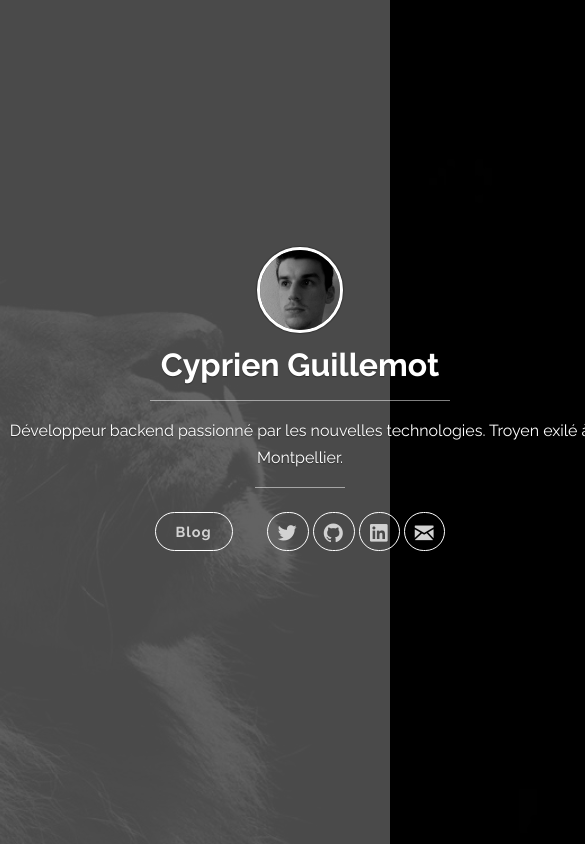
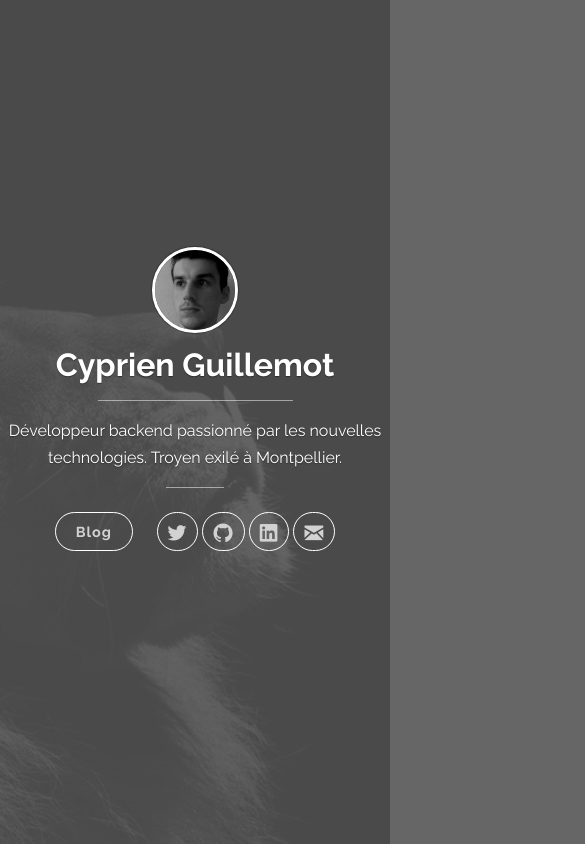
Before and after one commit to cyprieng/Personal-Landing-Page, a plain HTML site: page index.html in a window 390 px wide. Shown: the whole page, 585 px wide, since content can reach past the window. Drawn offline with Linux system fonts and the light colour scheme.

Commit message:
DES: Improve zoom on mobile device

```diff
--- a/index.html
+++ b/index.html
@@ -5,6 +5,7 @@
   <title>Cyprien Guillemot</title>
   <link rel="stylesheet" href="style.css">
   <link rel="stylesheet" href="./foundation-icons/foundation-icons.css">
+  <meta name="viewport" content="width=device-width, initial-scale=1, maximum-scale=1" />
 
   <link rel="apple-touch-icon" sizes="57x57" href="./images/apple-icon-57x57.png">
   <link rel="apple-touch-icon" sizes="60x60" href="./images/apple-icon-60x60.png">
@@ -24,9 +25,8 @@
   <meta name="msapplication-TileImage" content="./images/ms-icon-144x144.png">
   <meta name="theme-color" content="#EE1069">
 </head>
+<div id="overlay"></div>
 <body>
-  <div id="overlay"></div>
-
   <div id="content">
     <img src="./images/pic.jpg" width="80" alt="Logo" class="avatar">
     <h1>Cyprien Guillemot</h1>
--- a/style.css
+++ b/style.css
@@ -46,7 +46,7 @@ hr.small{
 #content{
   z-index: 99;
   text-align: center;
-  width: 600px;
+  max-width: 600px;
   height: 350px;
   position: absolute;
   top:0;
@@ -107,4 +107,5 @@ hr.small{
   src: url("./foundation-icons/foundation-icons.eot");
   src: url("./foundation-icons/foundation-icons.eot?#iefix") format("embedded-opentype"), url("./foundation-icons/foundation-icons.woff") format("woff"), url("./foundation-icons/foundation-icons.ttf") format("truetype"), url("./foundation-icons/foundation-icons.svg#fontcustom") format("svg");
   font-weight: normal;
-  font-style: normal;}
+  font-style: normal;
+}
```
